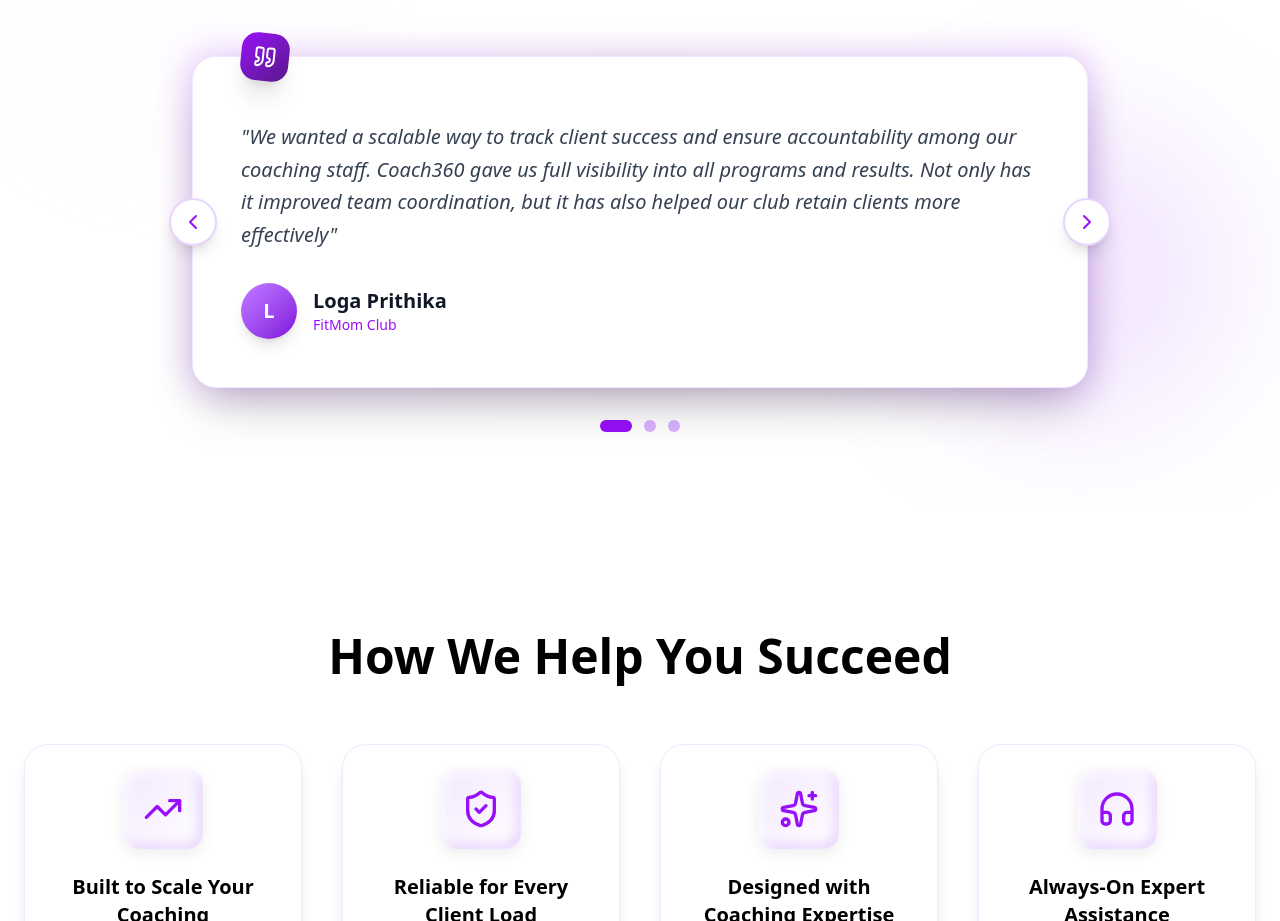
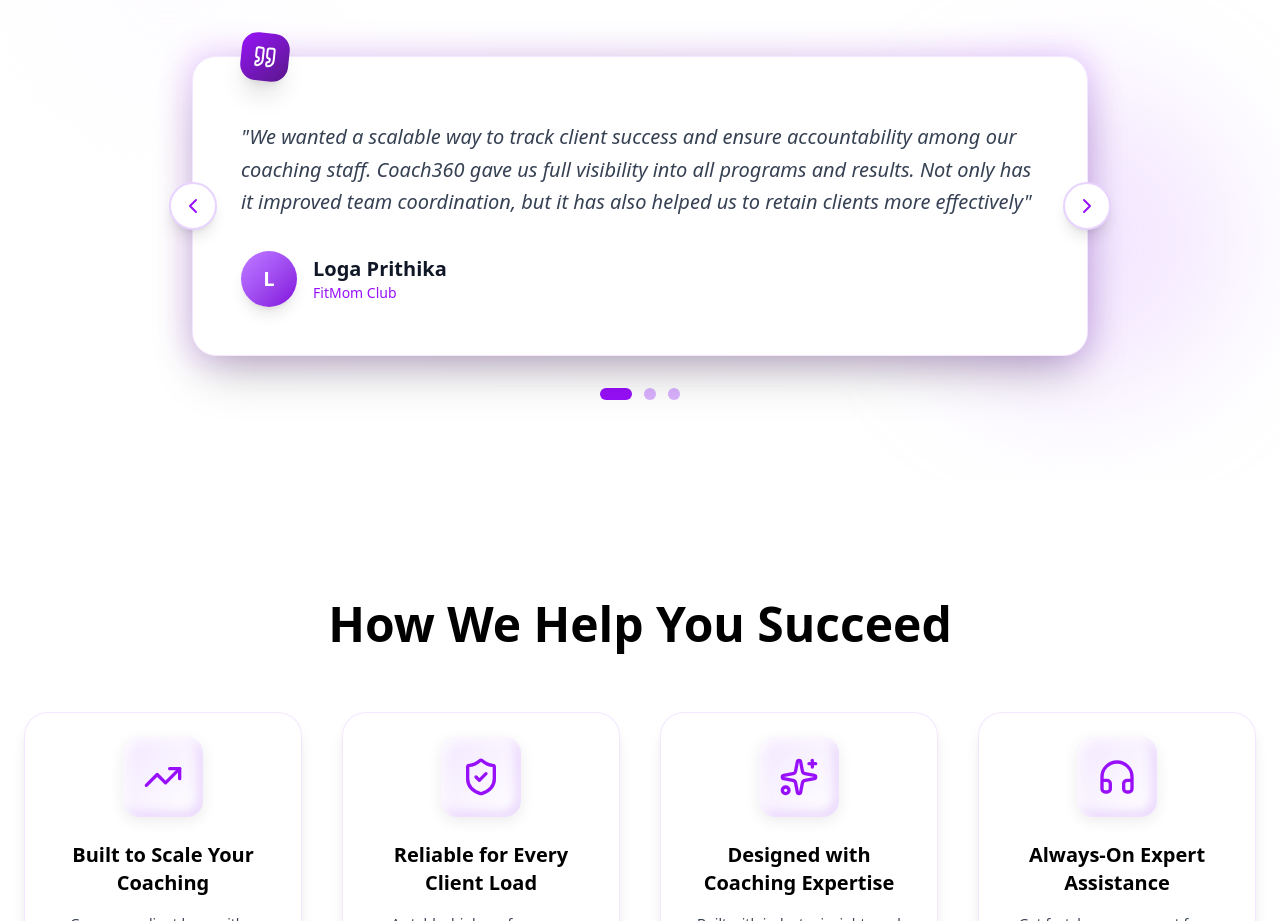
Before and after one commit to Suraj8517/react-crm-website, a React (Vite) app: page / in a window 1280 px wide. Shown: the part 7640-8561 px from the top of the page. Built offline with nearby package versions, Linux system fonts and the light colour scheme.

Commit message:
update live site

```diff
--- a/src/components/TestimonialSection.jsx
+++ b/src/components/TestimonialSection.jsx
@@ -6,7 +6,7 @@ const testimonials = [
     name: "Loga Prithika",
     role: "FitMom Club",
     feedback:
-      "We wanted a scalable way to track client success and ensure accountability among our coaching staff. Coach360 gave us full visibility into all programs and results. Not only has it improved team coordination, but it has also helped our club retain clients more effectively",
+      "We wanted a scalable way to track client success and ensure accountability among our coaching staff. Coach360 gave us full visibility into all programs and results. Not only has it improved team coordination, but it has also helped us to retain clients more effectively",
   },
   {
     name: "John",
```
